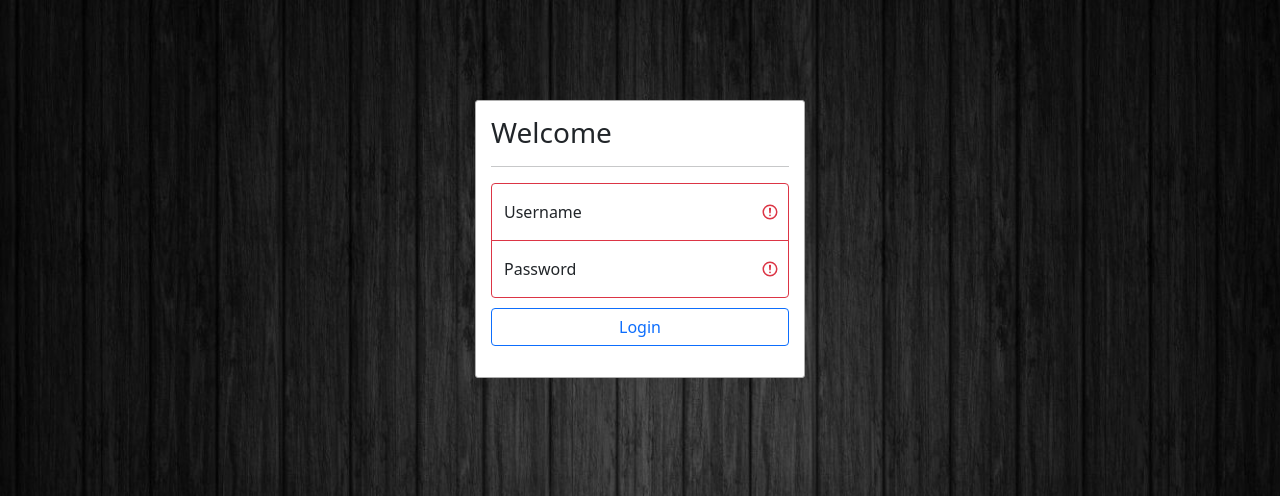
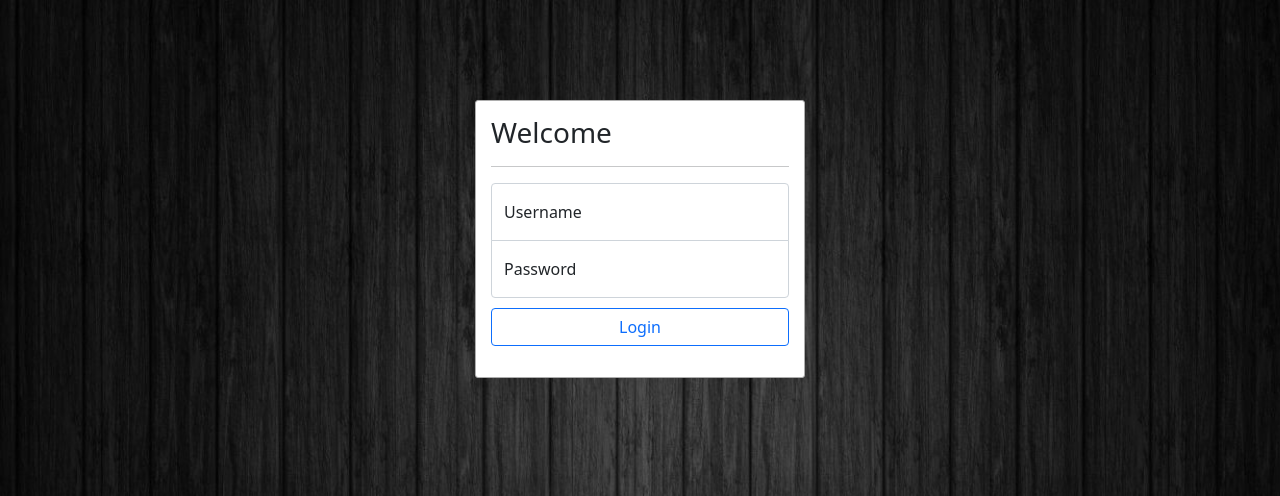
Before and after one commit to NickNterm/PasswordManagerV2, a PHP site: page /testhtml.html in a window 1280 px wide. Shown: the top 496 px of the page. Run offline with PHP 8.4, Linux system fonts and the light colour scheme.

Commit message:
change login and css

```diff
--- a/login.php
+++ b/login.php
@@ -42,7 +42,7 @@ if ($user != null) {
 <html>
 
 <body>
-    <form class="form-signin needs-validation" action="" method="post" novalidate>
+    <form class="form-signin" action="" method="post" novalidate>
         <div>
             <h1 class="h3 mb-3 fw-normal">Welcome</h1>
         </div>
--- a/login_style.css
+++ b/login_style.css
@@ -30,13 +30,13 @@ form {
     z-index: 2;
 }
 
-.form-signin input[type="text"] {
+.form-signin #floatingUsername {
     margin-bottom: -1px;
     border-bottom-right-radius: 0;
     border-bottom-left-radius: 0;
 }
 
-.form-signin input[type="password"] {
+.form-signin #floatingPassword {
     margin-bottom: 10px;
     border-top-left-radius: 0;
     border-top-right-radius: 0;
--- a/testhtml.html
+++ b/testhtml.html
@@ -10,11 +10,11 @@
         </div>
         <hr>
         <div class="d-grid mb-3">
-            <div class="form-floating was-validated">
+            <div class="form-floating <?php echo $nameError?>">
                 <input type="text" class="form-control" id="floatingUsername" name="Username" placeholder="Name" required>
                 <label for="floatingInput">Username</label>
             </div>
-            <div class="form-floating was-validated">
+            <div class="form-floating <?php echo $passwordError?>">
                 <input type="password" class="form-control" id="floatingPassword" name="Username" placeholder="Password" required>
                 <label for="floatingPassword">Password</label>
             </div>
```
